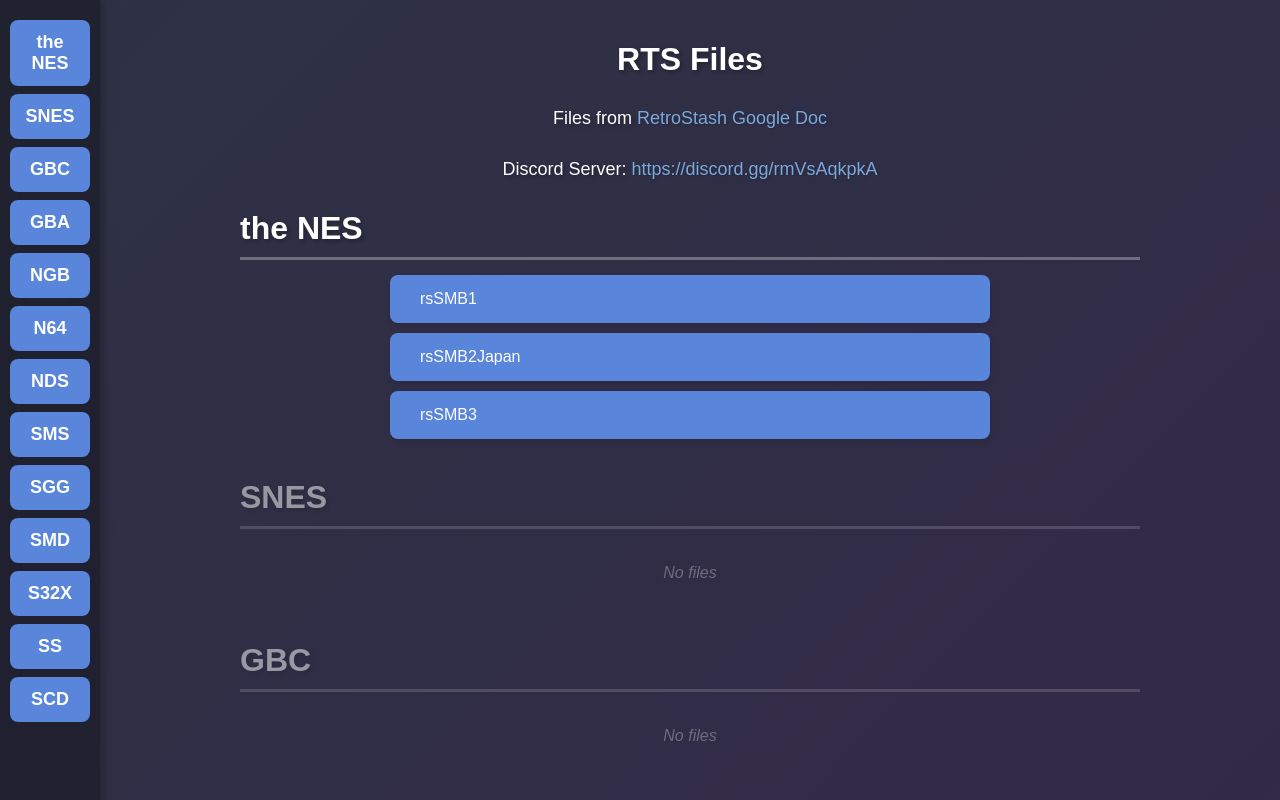
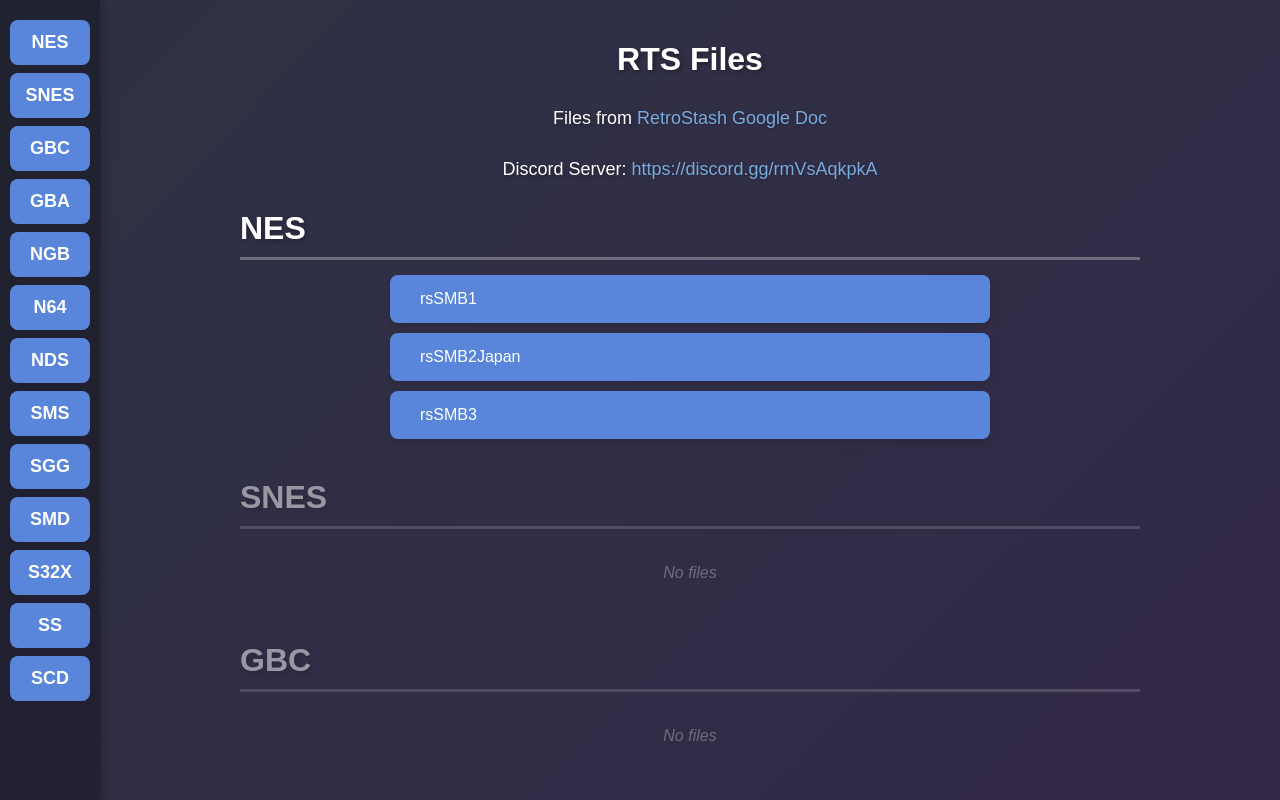
Before and after one commit to RetroStash/rsSINGLEFILE, a plain HTML site: page index.html in a window 1280 px wide. Shown: the top 800 px of the page. Drawn offline with Linux system fonts and the light colour scheme.

Commit message:
Update index.html

```diff
--- a/index.html
+++ b/index.html
@@ -224,7 +224,7 @@
 
     // Map console internal name → display name
 const consoleDisplayNames = {
-    'NES': 'the NES',
+    'NES': 'NES',
     'SMC': 'SNES',
     'GBC': 'GBC',
     'GBA': 'GBA',
```
